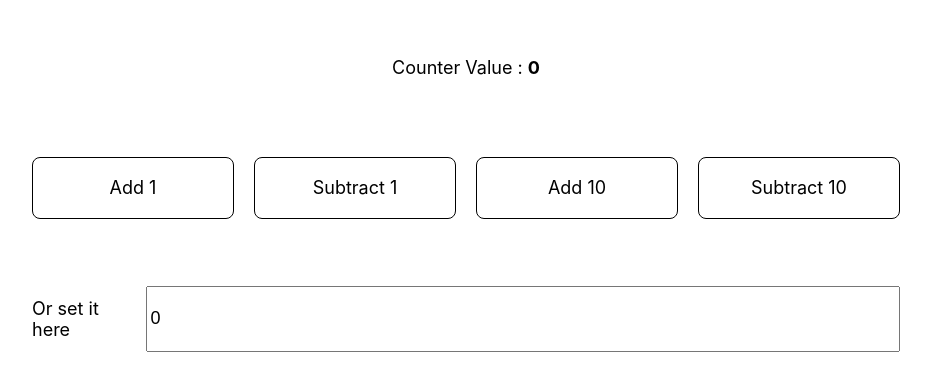
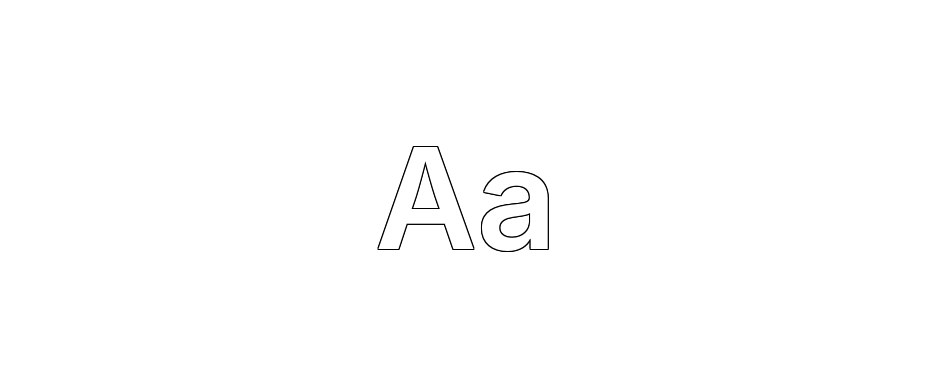
Before and after one commit to delasign/react-redux-starter-project, a React (Create React App) app: page / in a window 1280 px wide. Shown: the part 202-576 px from the top of the page, without its empty margins (174-1105 px from the left). Built offline with nearby package versions, Linux system fonts and the light colour scheme.

Commit message:
How to Outline Text in CSS

```diff
--- a/src/App.tsx
+++ b/src/App.tsx
@@ -1,15 +1,6 @@
 import React from "react";
 import styled from "styled-components";
 import "./App.css";
-
-import { RootState } from "redux-functionality";
-import { useDispatch, useSelector } from "react-redux";
-import {
-  increment,
-  decrement,
-  setCounter,
-  incrementByAmount,
-} from "redux-functionality/slices/counterSlice";
 
 const Container = styled.div`
   display: flex;
@@ -19,110 +10,42 @@ const Container = styled.div`
   height: 100vh;
 `;
 
-const CounterContainer = styled.div`
-  display: flex;
-  flex-direction: column;
-  align-items: center;
-  gap: 20px;
-  color: black;
-  font-size: 18px;
-`;
+interface OutlinedLetterProps {
+  strokeColor: string;
+  strokeWidth: number;
+}
 
-const ButtonContainer = styled.div`
-  display: flex;
-  flex-direction: row;
-  gap: 20px;
-  align-items: center;
-  justify-content: center;
-  width: 100%;
-`;
+// Answer from Ryall (https://stackoverflow.com/users/147731/ryall)
+// https://stackoverflow.com/questions/26634201/add-stroke-around-text-on-the-outside-with-css
 
-const Button = styled.div`
-  color: black;
-  font-size: 18px;
-  width: 200px;
-  height: 60px;
-  display: flex;
-  align-items: center;
-  justify-content: center;
-  border: 1px solid black;
-  border-radius: 8px;
-  cursor: pointer;
-  color: black;
-  background-color: white;
-
-  :hover {
-    color: white;
-    background-color: black;
-  }
-`;
-
-const Input = styled.input`
-  display: flex;
-  flex-direction: row;
-  gap: 20px;
-  align-items: center;
-  justify-content: center;
-  height: 60px;
-  width: 100%;
-  color: black;
-  font-size: 18px;
+const OutlinedLetter = styled.p<OutlinedLetterProps>`
+  font-family: -apple-system, system-ui, BlinkMacSystemFont;
+  font-size: 140px;
+  font-style: normal;
+  font-weight: 600;
+  margin-block-start: 0px;
+  margin-block-end: 0px;
+  margin-inline-start: 0px;
+  margin-inline-end: 0px;
+  color: white;
+  text-shadow: ${({ strokeColor, strokeWidth }) =>
+  "-"+strokeWidth+"px -"+strokeWidth+"px  0 "+strokeColor+", "
+  + "0px -"+strokeWidth+"px 0 "+strokeColor+", "
+  + ""+strokeWidth+"px -"+strokeWidth+"px  0 "+strokeColor+", "
+  + ""+strokeWidth+"px 0px  0 "+strokeColor+", "
+  + ""+strokeWidth+"px "+strokeWidth+"px  0 "+strokeColor+", "
+  + "0px "+strokeWidth+"px  0 "+strokeColor+", "
+  + "-"+strokeWidth+"px "+strokeWidth+"px  0 "+strokeColor+", "
+  + "-"+strokeWidth+"px 0px  0 "+strokeColor+""};
+  paint-order: fill stroke;
 `;
 
 function App() {
-  const counter: number = useSelector(
-    (state: RootState) => state.counter.value
-  );
-  const dispatch = useDispatch();
   return (
     <Container>
-      <CounterContainer>
-        <p>
-          Counter Value : <b>{counter}</b>
-        </p>
-        <br />
-        <ButtonContainer>
-          <Button
-            onClick={() => {
-              dispatch(increment());
-            }}
-          >
-            Add 1
-          </Button>
-          <Button
-            onClick={() => {
-              dispatch(decrement());
-            }}
-          >
-            Subtract 1
-          </Button>
-          <Button
-            onClick={() => {
-              dispatch(incrementByAmount(10));
-            }}
-          >
-            Add 10
-          </Button>
-          <Button
-            onClick={() => {
-              dispatch(incrementByAmount(-10));
-            }}
-          >
-            Subtract 10
-          </Button>
-        </ButtonContainer>
-        <br />
-        <ButtonContainer>
-          <p>Or set it here</p>
-          <Input
-            value={counter}
-            onChange={(ev) => {
-              const newValue = ev.target.value;
-              dispatch(setCounter(parseFloat(newValue)));
-            }}
-          />
-        </ButtonContainer>
-      </CounterContainer>
+      <OutlinedLetter strokeWidth={1} strokeColor={"black"}>
+        Aa
+      </OutlinedLetter>
     </Container>
   );
 }
```
